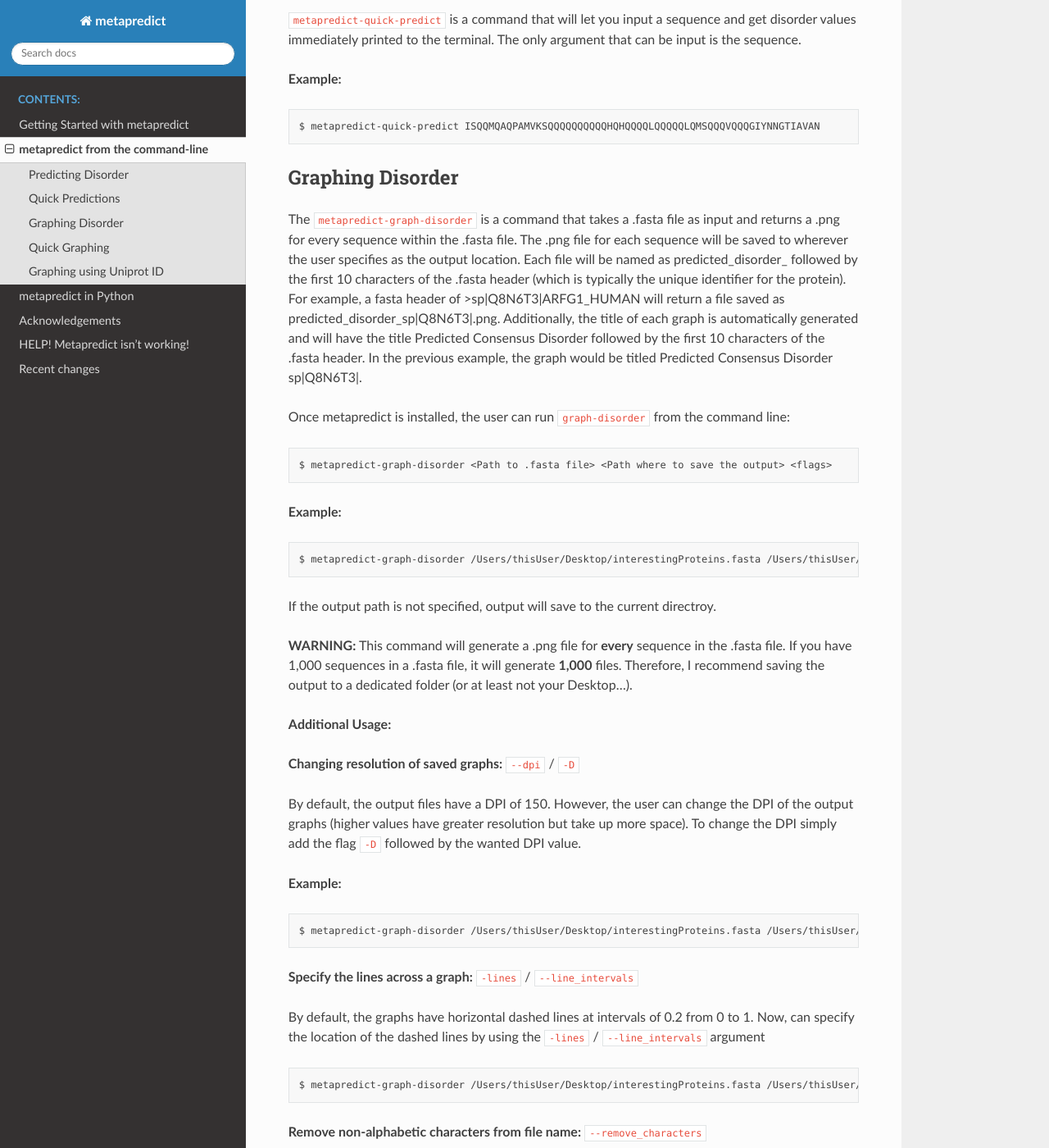
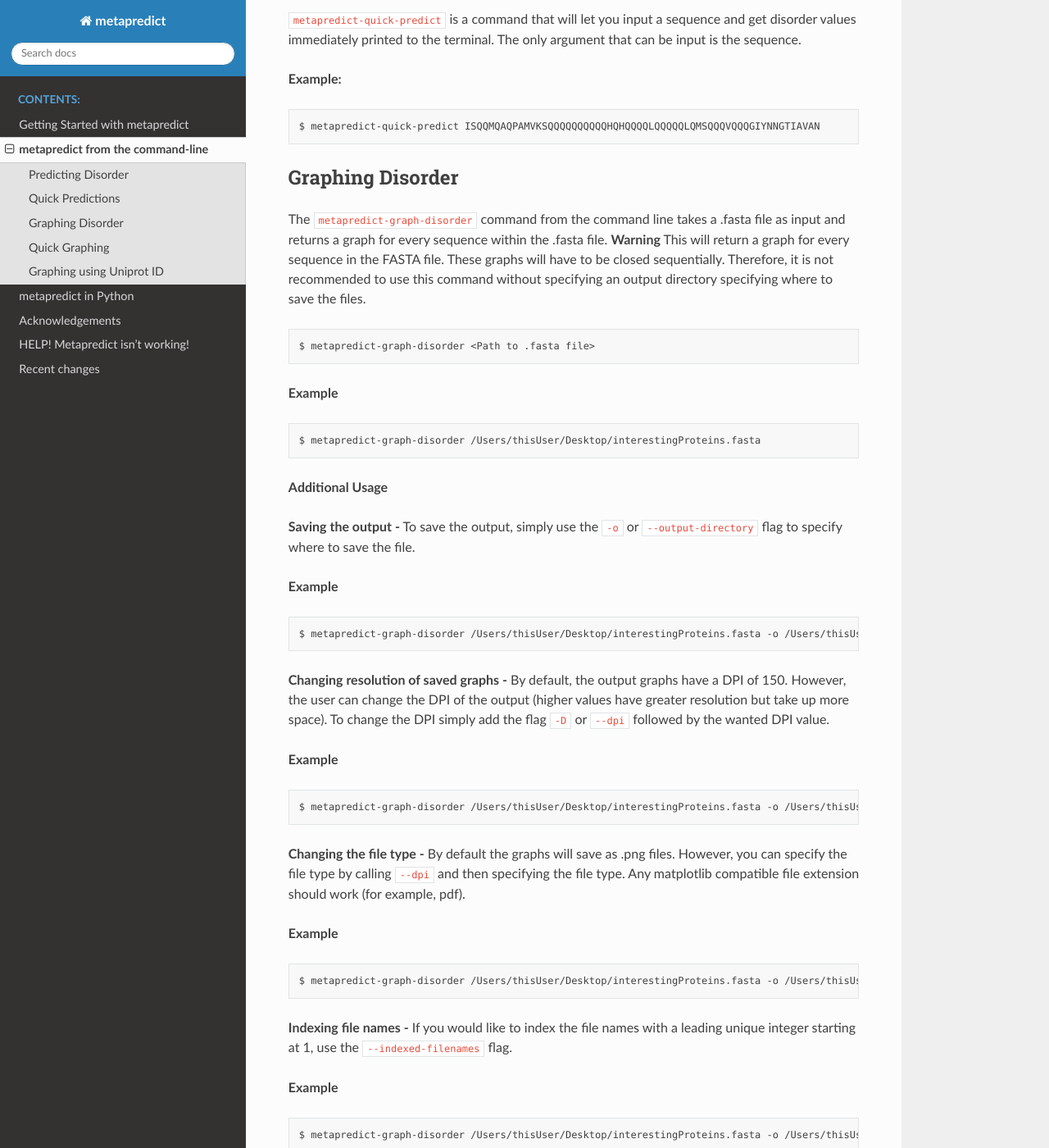
Before and after one commit to idptools/metapredict, a Sphinx documentation site: the page built from docs/usage/command-line.rst, in a window 1280 px wide and 1400 px high, scrolled down 1112 px. Shown: the whole window at 82% size. Built offline with Sphinx 7.4.7 and the Read the Docs theme 2.0.0, drawn with Linux system fonts in a browser that asks for light colours; pages that are not in the unit, such as notebooks, are missing from menus; the version number could not be read and is left out; some of the changed text lies outside the part shown.

```diff
--- a/docs/getting_started.rst
+++ b/docs/getting_started.rst
@@ -8,7 +8,7 @@ What is metapredict?
 
 Why is metapredict useful?
 ===========================
-A major drawback of consensus disorder databases is that they can only give you values of *previously predicted protein sequencecs*. Therefore, if your sequence of interest is not in their database, tough luck. Fortunately, metapredict gives you a way around this problem!
+A major drawback of consensus disorder databases is that they can only give you values of *previously predicted protein sequencecs*. Therefore, if your sequence of interest is not in their database, tough luck. Fortunately, metapredict gives you a way around this problem! Additionally, metapredict allows for predicting disorder for any amino acid sequence, and predictions can be output as graphs or as raw values. Additionally, metapredict allows for predicting disorder values for protein sequences from .fasta files either directly in Python or from the command-line. This gives maximum flexibility so the user can easily predict/graph disorder from a single sequence of for an entire proteome.
 
 How was metapredict made?
 ===========================
--- a/docs/usage/command-line.rst
+++ b/docs/usage/command-line.rst
@@ -49,60 +49,66 @@ Quick Predictions
 Graphing Disorder
 -------------------
 
-The ``metapredict-graph-disorder`` is a command that takes a .fasta file as input and returns a .png for every sequence within the .fasta file. The .png file for each sequence will be saved to wherever the user specifies as the output location. Each file will be named as predicted\_disorder\_ followed by the first 10 characters of the .fasta header (which is typically the unique identifier for the protein). For example, a fasta header of >sp|Q8N6T3|ARFG1_HUMAN will return a file saved as predicted_disorder_sp|Q8N6T3|.png. Additionally, the title of each graph is automatically generated and will have the title Predicted Consensus Disorder followed by the first 10 characters of the .fasta header. In the previous example, the graph would be titled Predicted Consensus Disorder sp|Q8N6T3|.
-
-Once metapredict is installed, the user can run ``graph-disorder`` from the command line:
+The ``metapredict-graph-disorder`` command from the command line takes a .fasta file as input and returns a graph for every sequence within the .fasta file. **Warning** This will return a graph for every sequence in the FASTA file. These graphs will have to be closed sequentially. Therefore, it is not recommended to use this command without specifying an output directory specifying where to save the files.
 
 .. code-block:: bash
 
-	$ metapredict-graph-disorder <Path to .fasta file> <Path where to save the output> <flags>
+    $ metapredict-graph-disorder <Path to .fasta file>
 
-**Example:**
+**Example**
 
 .. code-block:: bash
 
-	$ metapredict-graph-disorder /Users/thisUser/Desktop/interestingProteins.fasta /Users/thisUser/Desktop/DisorderGraphsFolder/
+    $ metapredict-graph-disorder /Users/thisUser/Desktop/interestingProteins.fasta
 
-If the output path is not specified, output will save to the current directroy.
+**Additional Usage**
 
-**WARNING:**
-This command will generate a .png file for **every** sequence in the .fasta file. If you have 1,000 sequences in a .fasta file, it will generate **1,000** files. Therefore, I recommend saving the output to a dedicated folder (or at least not your Desktop...).
+**Saving the output -**
+To save the output, simply use the ``-o`` or ``--output-directory`` flag to specify where to save the file.
 
-
-**Additional Usage:**
-
-**Changing resolution of saved graphs:**
-``--dpi`` / ``-D``
-
-By default, the output files have a DPI of 150. However, the user can change the DPI of the output graphs (higher values have greater resolution but take up more space). To change the DPI simply add the flag ``-D`` followed by the wanted DPI value.
-
-**Example:**
+**Example**
 
 .. code-block:: bash
 
-	$ metapredict-graph-disorder /Users/thisUser/Desktop/interestingProteins.fasta /Users/thisUser/Desktop/DisorderGraphsFolder/ -D 300
+    $ metapredict-graph-disorder /Users/thisUser/Desktop/interestingProteins.fasta -o /Users/thisUser/Desktop/FolderForCoolPredictions
 
 
-**Specify the lines across a graph:**
-``-lines`` / ``--line_intervals``
+**Changing resolution of saved graphs -**
+By default, the output graphs have a DPI of 150. However, the user can change the DPI of the output (higher values have greater resolution but take up more space). To change the DPI simply add the flag ``-D`` or ``--dpi`` followed by the wanted DPI value.
 
-By default, the graphs have horizontal dashed lines at intervals of 0.2 from 0 to 1. Now, can specify the location of the dashed lines by using the ``-lines`` / ``--line_intervals`` argument
+**Example**
 
 .. code-block:: bash
 
-	$ metapredict-graph-disorder /Users/thisUser/Desktop/interestingProteins.fasta /Users/thisUser/Desktop/DisorderGraphsFolder/ -lines 0.1 0.2 0.3 0.4 0.5
+    $ metapredict-graph-disorder /Users/thisUser/Desktop/interestingProteins.fasta -o /Users/thisUser/Desktop/DisorderGraphsFolder/ -D 300
 
 
-**Remove non-alphabetic characters from file name:**
-``--remove_characters``
+**Changing the file type -**
+By default the graphs will save as .png files. However, you can specify the file type by calling ``--dpi`` and then specifying the file type. Any matplotlib compatible file extension should work (for example, pdf).
 
-By default, the output files contain characters that are non-alphabetic (for example, *predicted_disorder_sp|Q8N6T3|.png*). This is not a problem on some operating systems, but others do not allow files to have names that contain certain characters. To get around this, you can add the ``--remove_characters`` flag. This will remove all non-alphabetic characters from the .fasta header when saving the file. The previous example with the header >sp|Q8N6T3|ARFG1_HUMAN would now save as *predicted_disorder_spQ8N726AR.png*.
-
-**Example:**
+**Example**
 
 .. code-block:: bash
 
-	$ metapredict-graph-disorder /Users/thisUser/Desktop/interestingProteins.fasta /Users/thisUser/Desktop/DisorderGraphsFolder/ --remove_characters
+    $ metapredict-graph-disorder /Users/thisUser/Desktop/interestingProteins.fasta -o /Users/thisUser/Desktop/DisorderGraphsFolder/ --filetype pdf
+
+**Indexing file names -**
+If you would like to index the file names with a leading unique integer starting at 1, use the ``--indexed-filenames`` flag.
+
+**Example**
+
+.. code-block:: bash
+
+    $ metapredict-graph-disorder /Users/thisUser/Desktop/interestingProteins.fasta -o /Users/thisUser/Desktop/DisorderGraphsFolder/ --indexed-filenames
+
+**Changing the disorder threshhold line on the graph -**
+If you would like to change the disorder threshold line plotted on the graph, use the ``--disorder-threshold`` flag followed by some value between 0 and 1. Default is 0.3.
+
+**Example**
+
+.. code-block:: bash
+
+    $ metapredict-graph-disorder /Users/thisUser/Desktop/interestingProteins.fasta -o /Users/thisUser/Desktop/DisorderGraphsFolder/ --disorder-threshold 0.5
 
 Quick Graphing
 ---------------
@@ -126,7 +132,7 @@ Quick Graphing
 Graphing using Uniprot ID
 --------------------------
 
-``metapredict-uniprot`` is a command that will let you input any Uniprot ID and get a plot of the disorder for the corresponding protein. The default behavior is to have a plot automatically appear. Apart from the Uniprot ID which is required for this command, the command has four possible additional *optinonal* arguments, 1. DPI can be changed with the ``-D``  or ``--dpi`` flags, default is 150 DPI, 2. DPI ``-s``  or ``--save`` will save the plot. The default behavior *if a file path is not specified using the -p flag* is to save the graph to the current directory. The plot will save as the uniprot ID followed by .png, 3. ``-p``  or ``--path`` will let you specify the path to where to save the plot, and 4. ``-t``  or ``--title`` will let you specify the title of the plot. By defualt the title will be *Predicted Consensus Disorder* followed by the Uniprot ID. If you specify the title, the plot will save as your specified title followed by .png rather than save as the Uniprot ID.
+``metapredict-uniprot`` is a command that will let you input any Uniprot ID and get a plot of the disorder for the corresponding protein. The default behavior is to have a plot automatically appear. Apart from the Uniprot ID which is required for this command, the command has four possible additional *optinonal* arguments, 1. DPI can be changed with the ``-D``  or ``--dpi`` flags, default is 150 DPI, 2. Using ``-o``  or ``--ourput-file`` will save the plot to a specified directory (default is current directory). Filenames and file extensions (pdf, jpg, png, etc) can be specified here. If there is no file name specified, it will save as the Uniprot ID and as a .png. 3. ``-t``  or ``--title`` will let you specify the title of the plot. By defualt the title will be *Predicted Consensus Disorder* followed by the Uniprot ID. If you specify the title, the plot will save as your specified title followed by .png rather than save as the Uniprot ID.
 
 **Example:**
 
@@ -144,16 +150,16 @@ Graphing using Uniprot ID
 
 .. code-block:: bash
 
-	$ metapredict-uniprot Q8RYC8 -t ARF19
+	$ metapredict-uniprot Q8RYC8 -o /Users/ThisUser/Desktop/MyFolder/DisorderGraphs
 
 **Example:**
 
 .. code-block:: bash
 
-	$ metapredict-uniprot Q8RYC8 -s
+	$ metapredict-uniprot Q8RYC8 -o /Users/ThisUser/Desktop/MyFolder/DisorderGraphs/my_graph.png
 
 **Example:**
 
 .. code-block:: bash
 
-	$ metapredict-uniprot Q8RYC8 -s -p /Users/ThisUser/Desktop/MyFolder/DisorderGraphs
+	$ metapredict-uniprot Q8RYC8 -t ARF19
```
Also changed, not shown: README.md (+88 -73 lines), docs/changes.rst (+11 -0 lines), docs/usage/using-in-python.rst (+17 -46 lines), 1 other file.
